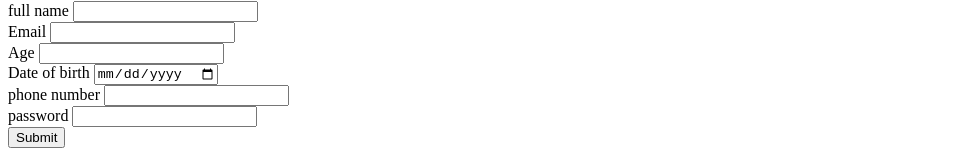
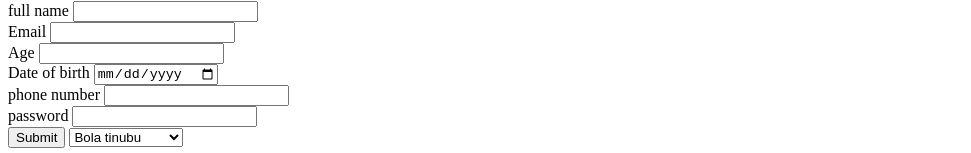
Before and after one commit to latifatomoh/recap, a plain HTML site: page index.html in a window 1280 px wide. Shown: the part 1037-1190 px from the top of the page, without its empty margins (0-971 px from the left). Drawn offline with Linux system fonts and the light colour scheme.

Commit message:
html select tags added

```diff
--- a/index.html
+++ b/index.html
@@ -99,7 +99,24 @@
         <input type="password">
         <br>
 
+
         <input type="submit">
+        <form>
+
+            <!-- html form elements -->
+            <form action="">
+                <!-- drop down -->
+                <select name="" id="">
+                    <option value="">Bola tinubu</option>
+                    <option value="">peter obi</option>
+                    <option value="">atiku abukarkar</option>
+                    <option value="">david etim</option>
+                <select>
+
+
+        </form>
+
+
 
 
 
```
